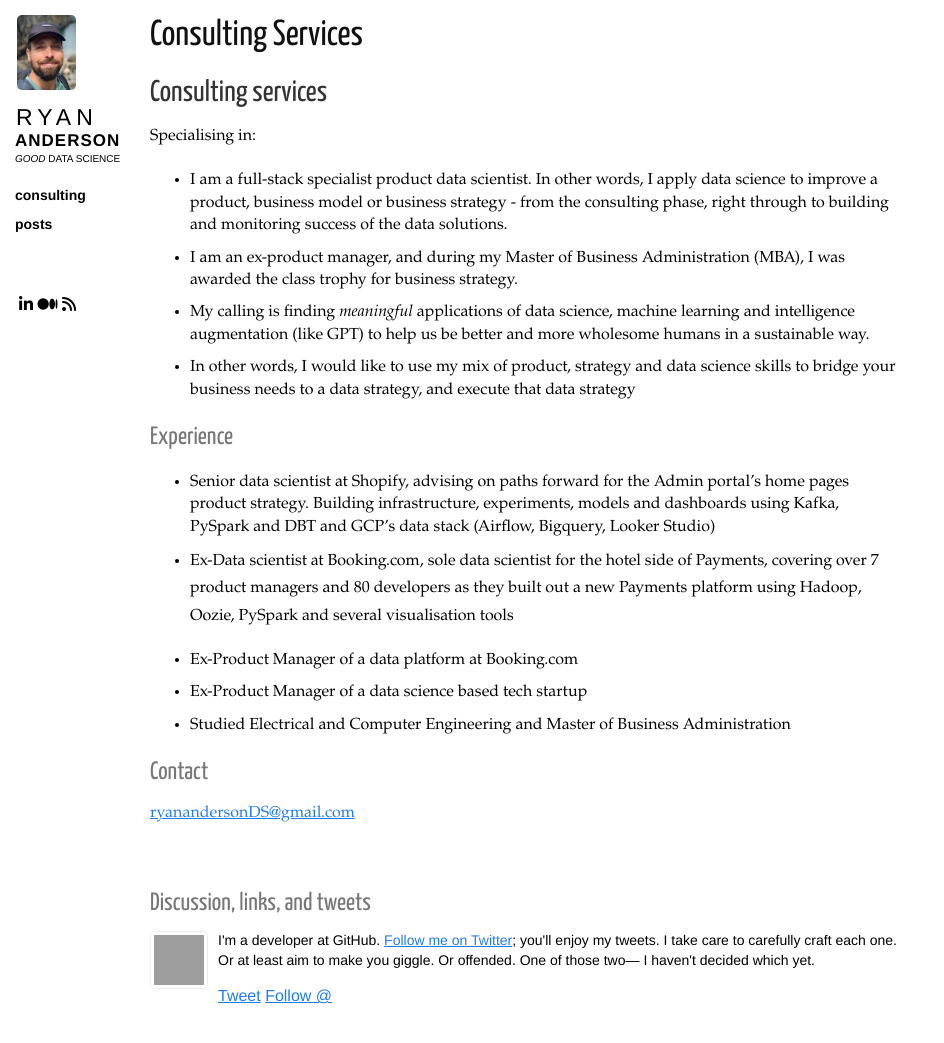
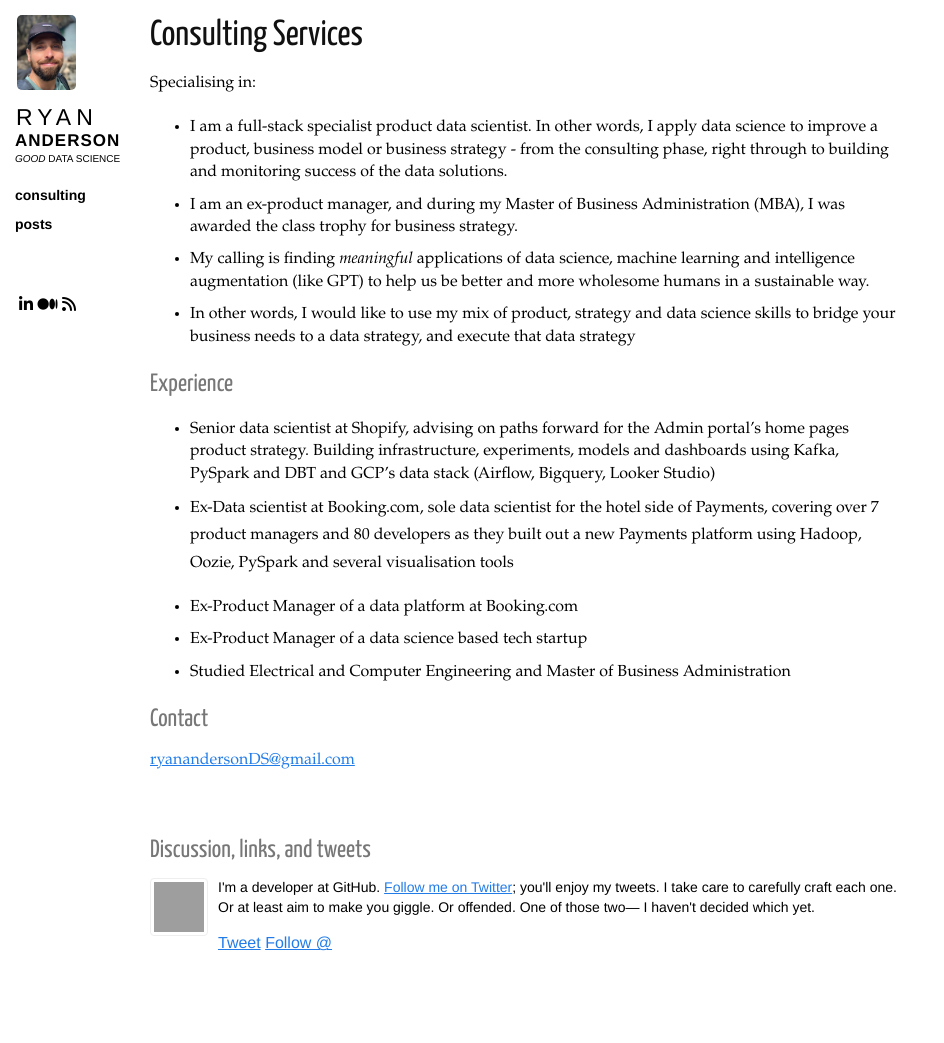
Before and after one commit to ryan-anderson-ds/ryan-anderson-ds.github.io, a Jekyll site: the page built from consulting.md, in a window 1280 px wide and 1065 px high. Shown: the top 1043 px of the window, without its empty margins (0-944 px from the left). Built offline with Jekyll 4.4.1, drawn with Linux system fonts in a browser that asks for light colours; comment, search, counter and statistics services are not loaded; grey boxes are pictures that could not be loaded.

Commit message:
Update consulting.md

```diff
--- a/consulting.md
+++ b/consulting.md
@@ -3,8 +3,6 @@
 title: "Consulting Services"
 permalink: /consulting/
 ---
-
-## Consulting services
 
 Specialising in:
 * I am a full-stack specialist product data scientist. In other words, I apply data science to improve a product, business model or business strategy - from the consulting phase, right through to building and monitoring success of the data solutions.
```
